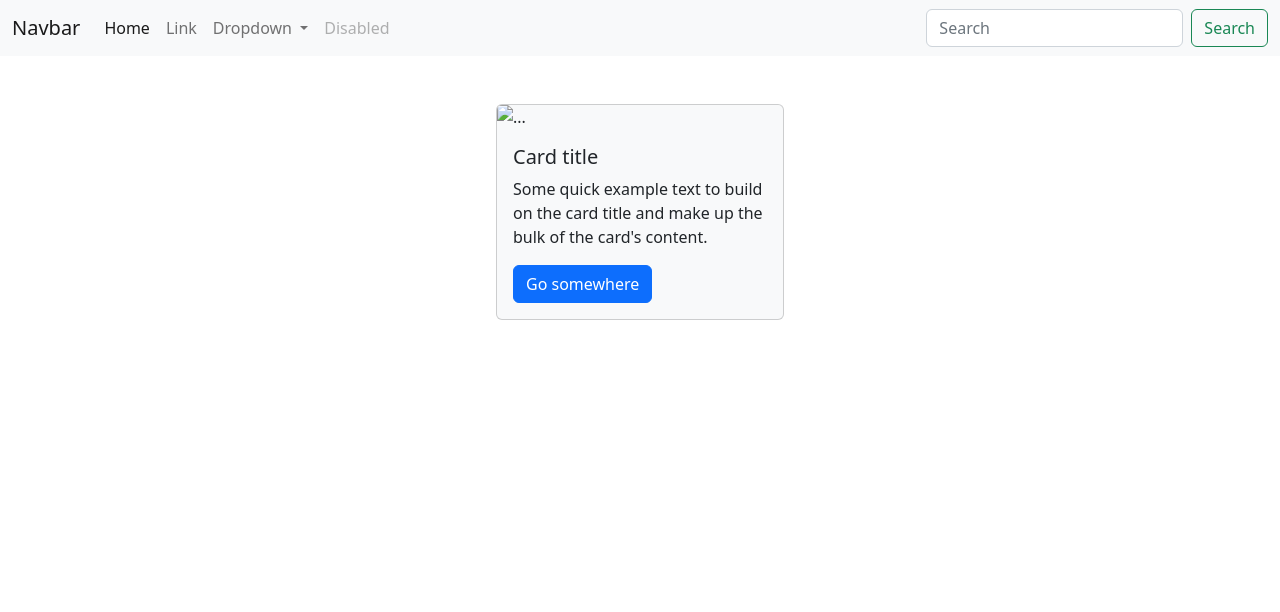
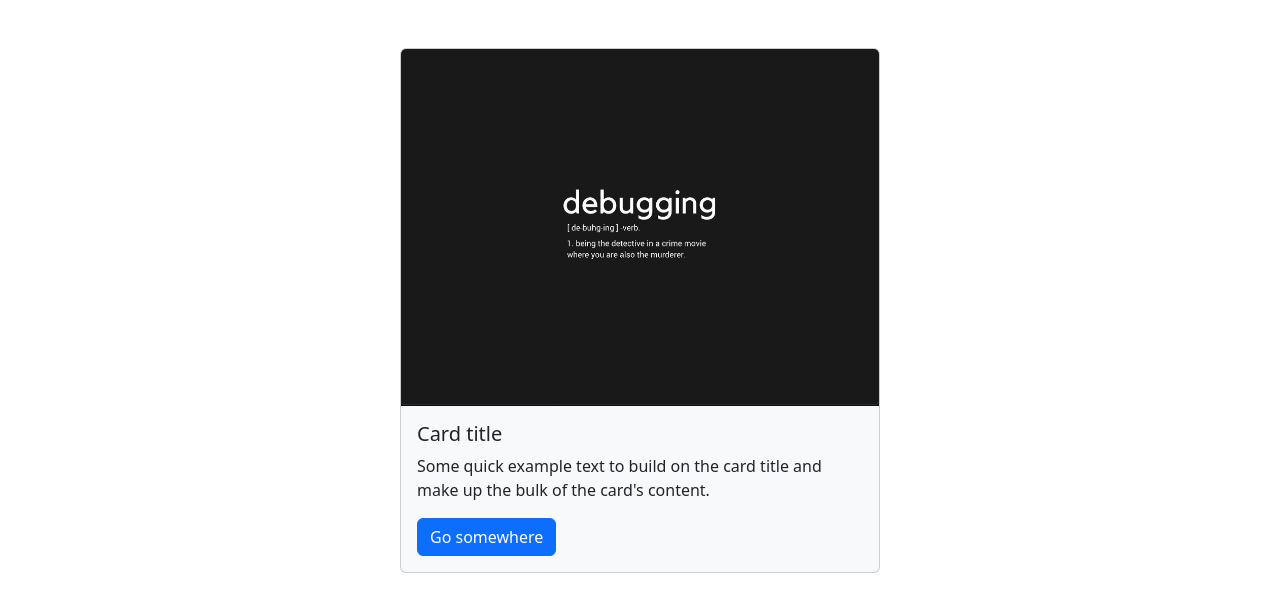
Before and after one commit to nfx3/pull-request-test, a plain HTML site: page index.html in a window 1280 px wide. Drawn offline with nearby package versions, Linux system fonts and the light colour scheme.

Commit message:
updated site

```diff
--- a/index.html
+++ b/index.html
@@ -13,50 +13,9 @@
 </head>
 
 <body>
-    <nav class="navbar navbar-expand-lg bg-light">
-        <div class="container-fluid">
-            <a class="navbar-brand" href="#">Navbar</a>
-            <button class="navbar-toggler" type="button" data-bs-toggle="collapse"
-                data-bs-target="#navbarSupportedContent" aria-controls="navbarSupportedContent" aria-expanded="false"
-                aria-label="Toggle navigation">
-                <span class="navbar-toggler-icon"></span>
-            </button>
-            <div class="collapse navbar-collapse" id="navbarSupportedContent">
-                <ul class="navbar-nav me-auto mb-2 mb-lg-0">
-                    <li class="nav-item">
-                        <a class="nav-link active" aria-current="page" href="#">Home</a>
-                    </li>
-                    <li class="nav-item">
-                        <a class="nav-link" href="#">Link</a>
-                    </li>
-                    <li class="nav-item dropdown">
-                        <a class="nav-link dropdown-toggle" href="#" role="button" data-bs-toggle="dropdown"
-                            aria-expanded="false">
-                            Dropdown
-                        </a>
-                        <ul class="dropdown-menu">
-                            <li><a class="dropdown-item" href="#">Action</a></li>
-                            <li><a class="dropdown-item" href="#">Another action</a></li>
-                            <li>
-                                <hr class="dropdown-divider">
-                            </li>
-                            <li><a class="dropdown-item" href="#">Something else here</a></li>
-                        </ul>
-                    </li>
-                    <li class="nav-item">
-                        <a class="nav-link disabled">Disabled</a>
-                    </li>
-                </ul>
-                <form class="d-flex" role="search">
-                    <input class="form-control me-2" type="search" placeholder="Search" aria-label="Search">
-                    <button class="btn btn-outline-success" type="submit">Search</button>
-                </form>
-            </div>
-        </div>
-    </nav>
     <div class="container  mt-5">
-        <div class="card bg-light mx-auto" style="width: 18rem;">
-            <img src="..." class="card-img-top" alt="...">
+        <div class="card bg-light mx-auto" style="width: 30rem;">
+            <img src="debug.png" class="card-img-top" alt="...">
             <div class="card-body">
                 <h5 class="card-title">Card title</h5>
                 <p class="card-text">Some quick example text to build on the card title and make up the bulk of the
```
Also changed, not shown: somewhere.html (+9 -6 lines), debug.png (added).
